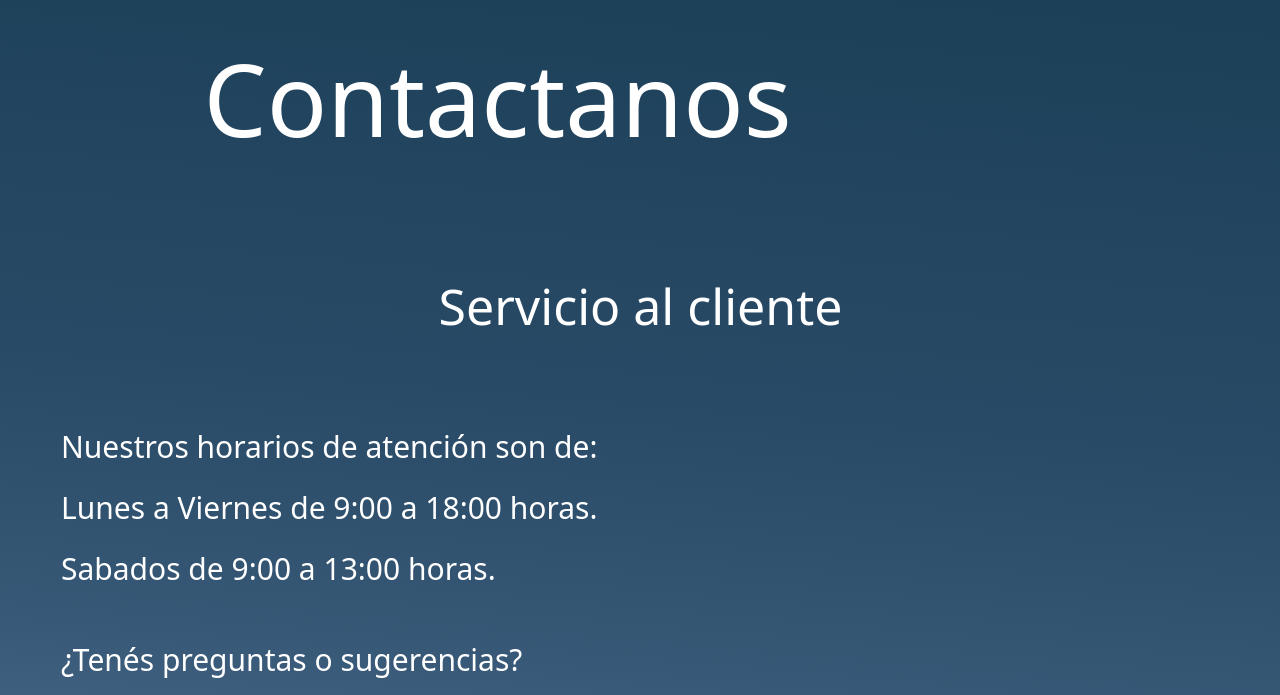
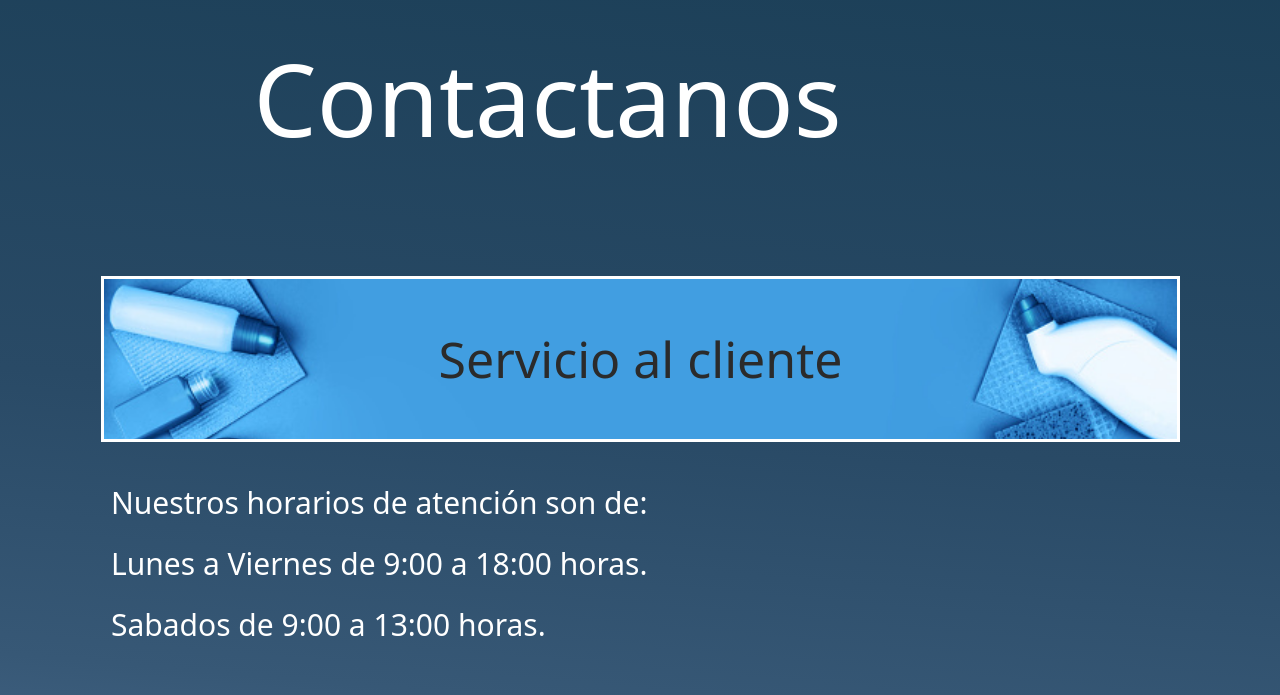
Before and after one commit to GutyDiaz/TVF_limpieza, a website: page menu/contacto.html in a window 1280 px wide. Shown: the part 72-767 px from the top of the page. Drawn offline with nearby package versions, Linux system fonts and the light colour scheme.

Commit message:
proyecto final1

```diff
--- a/menu/contacto.html
+++ b/menu/contacto.html
@@ -42,7 +42,7 @@
         <section>
             <article>
                 <h1 id="title"> Contactanos </h1>
-                <h2 id="subtitle2">Servicio al cliente</h2>
+                <h2 class="elemento5" id="subtitle2">Servicio al cliente</h2>
                 <p id="text_contacto1">Nuestros horarios de atención son de:</p>
                 <p id="text_contacto">Lunes a Viernes de 9:00 a 18:00 horas.</p>
                 <p id="text_contacto">Sabados de 9:00 a 13:00 horas.</p>
--- a/sass/index.scss
+++ b/sass/index.scss
@@ -1,7 +1,7 @@
 @import "variables";
 
 .sector1{
-    margin: 0 50px 0 50px;
+    margin: 0 100px 0 100px;
 }
 .container2{
     display:grid;
@@ -53,6 +53,14 @@
         margin-top: 50px;
         align-items: center;
     }
+}
+.elemento5{
+    grid-column: 1/6;
+    margin-top: 50px;
+    background-image: url(../imagenes/banner.jpg);
+    background-repeat: no-repeat;
+    background-size: 100%;
+    border: solid 3px $color-letra
 }
 .container_foot{
     display:grid;
@@ -132,7 +140,7 @@ nav.navbar.navbar-expand-lg.bg-light {
     padding: 50px;
 }
 #subtitle2{
-    color:$color-letra;
+    color:$color-letra3;
     font-size: 50px;
     text-align: center;
     padding: 50px;
@@ -142,7 +150,6 @@ nav.navbar.navbar-expand-lg.bg-light {
     justify-content: center;
     margin-top: 20px;
     border: 4px solid $color-letra3;
-    grid-column: 2/2;
     width: 400px;
     height: 450px;
 }
@@ -269,6 +276,7 @@ nav.navbar.navbar-expand-lg.bg-light {
 }
 .imag-li{
     border: solid 5px #2b2b2b;
+    height:350px ;
 }
 .izq{
     display: flex;
```
Also changed, not shown: menu/lineas.html (+2 -1 lines), menu/nosotros.html (+1 -0 lines), menu/productos.html (+1 -1 lines), css/translated.css.
